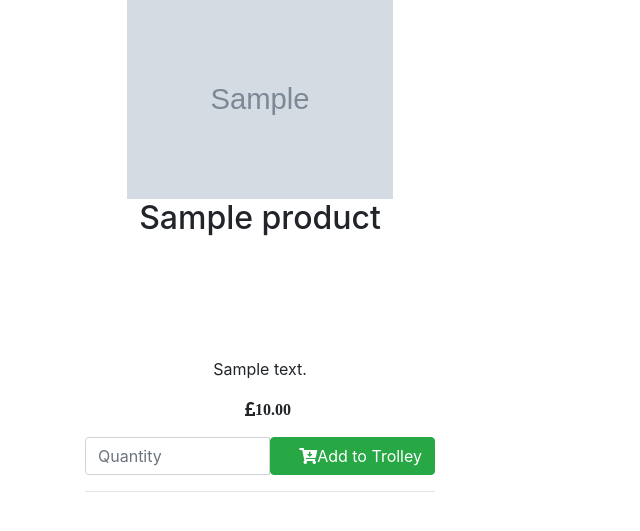
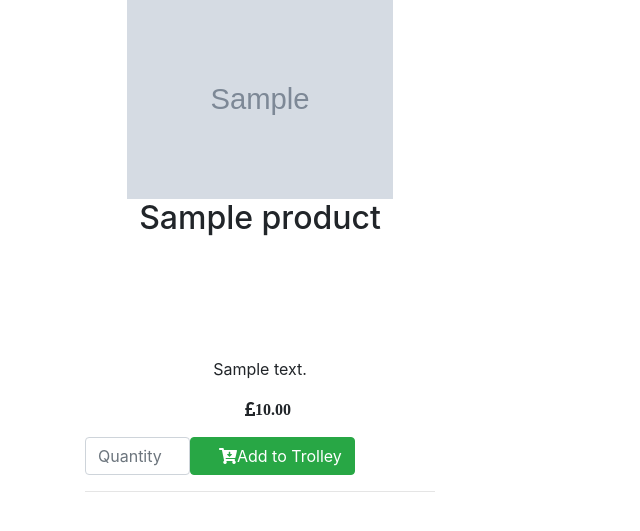
Before and after one commit to Luciano-Lima/ecommerce, a Django app: page /products/ in a window 1280 px wide. Shown: the part 151-682 px from the top of the page, without its empty margins (0-640 px from the left). Run offline with Django 3.2, Linux system fonts and the light colour scheme; tables that the repository leaves empty hold one stand-in row (values such as "Sample post"); grey boxes marked "Sample" are stand-in pictures; some libraries are stand-ins or nearby versions.

Commit message:
Editing bootstrap classes

```diff
--- a/products/templates/products.html
+++ b/products/templates/products.html
@@ -6,13 +6,13 @@
         {% for product in products %}
         <div class="col-md-4">
             <div class="new-product">
-                <div class="product-img"><img src="{{ product.image.url }}" alt=""></div>
+                <div class="product-img"><img src="{{ product.image.url }}" alt="produto image"></div>
                     <h2 class="product-name">{{ product.name }}</h2>
                     <p class="product-description">{{ product.description | truncatechars:250 }}</p>
                     <p><i class="fas fa-pound-sign">{{ product.price }}</i></p>
-                    <form method="POST" action="{% url 'add_to_cart' product.id %}">
+                    <form class="form-inline" method="POST" action="{% url 'add_to_cart' product.id %}">
                         {% csrf_token %}
-                        <div class="input-group">
+                        <div class="form-group">
                             <input name="quantity" type="number" min="1" max="10" class="form-control" placeholder="Quantity">
                             <span class="input-group-btn">
                                 <button class="btn btn-success" type="submit"><i class="fas fa-cart-arrow-down"></i>Add to Trolley</button>
```
